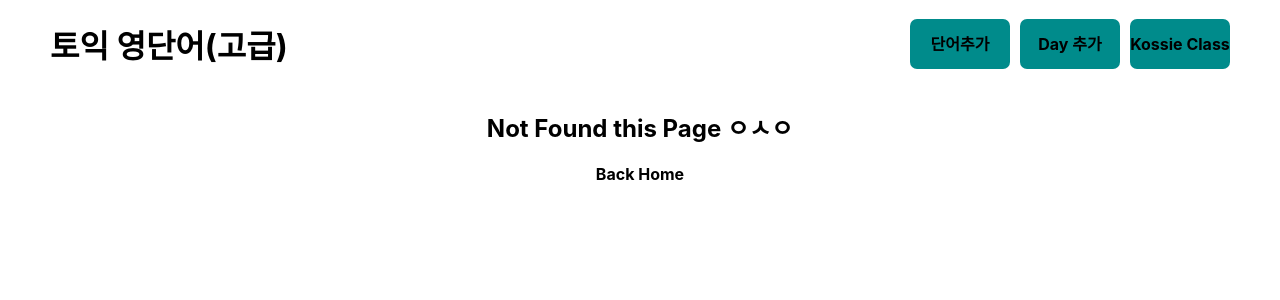
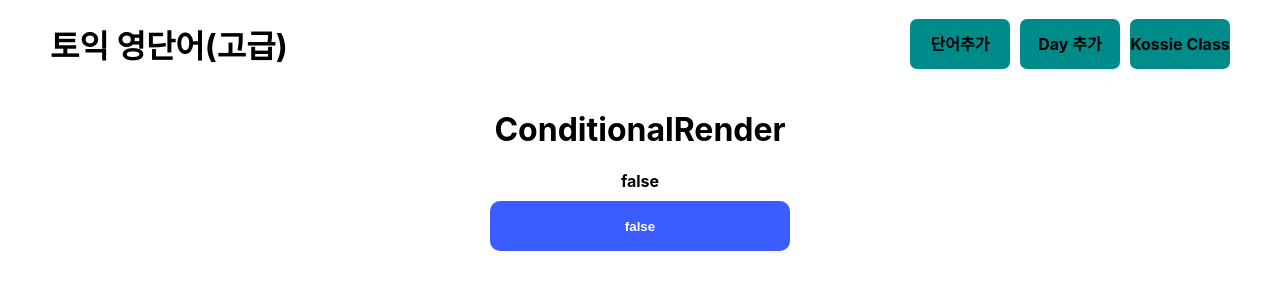
Before and after one commit to Blossssom/StudyRepo, a React (Create React App) app: page /kossie_class/conditionalRender in a window 1280 px wide. Before the commit this address had no page. Shown: the top 300 px of the page. Built offline with nearby package versions, Linux system fonts and the light colour scheme.

Commit message:
2022-02-02 21:58 commit for study [Conditional Render]

```diff
--- a/src/App.js
+++ b/src/App.js
@@ -12,6 +12,7 @@ import UseState01 from './Components/kossie-class/UseState01';
 import UseStateForm from './Components/kossie-class/UseStateForm';
 import UseEffect01 from './Components/kossie-class/UseEffect01';
 import Component01 from './Components/kossie-class/Component01';
+import ConditionalRender from './Components/kossie-class/ConditionalRender';
 
 
 // 기본적으로 제공되는 App.css는 이곳에만 적용되는 것이 아님
@@ -33,6 +34,7 @@ function App() {
           <Route path="kossie_class/hook_useStateForm" element={<UseStateForm />} />
           <Route path="kossie_class/hook_useEffect01" element={<UseEffect01 />} />
           <Route path="kossie_class/component01" element={<Component01 />} />
+          <Route path="kossie_class/conditionalRender" element={<ConditionalRender />} />
           <Route path="*" element={<EmptyPage />} />
         </Routes>
       </div>
--- /dev/null
+++ b/src/Components/kossie-class/ConditionalRender.jsx
@@ -0,0 +1,22 @@
+import { useEffect, useState } from "react";
+
+function ConditionalRender() {
+
+    const [condition, setCondition] = useState(false);
+
+    const toggle = () => {
+        setCondition(!condition);
+    }
+
+    const renderCondition = condition ? true : false;
+
+    return(
+        <div className="kossie-in">
+            <h1>ConditionalRender</h1>
+            <div>{renderCondition.toString()}</div>
+            <button onClick={toggle}>{condition.toString()}</button>
+        </div>
+    );
+}
+
+export default ConditionalRender;
--- a/src/Components/kossie-class/KossieIn.jsx
+++ b/src/Components/kossie-class/KossieIn.jsx
@@ -19,6 +19,9 @@ function KossieIn() {
             <div className="link-in">
                 <Link to={"/kossie_class/component01"}>Component01</Link>
             </div>
+            <div className="link-in">
+                <Link to={"/kossie_class/conditionalRender"}>ConditionalRender</Link>
+            </div>
         </div>
     );
 }
```
